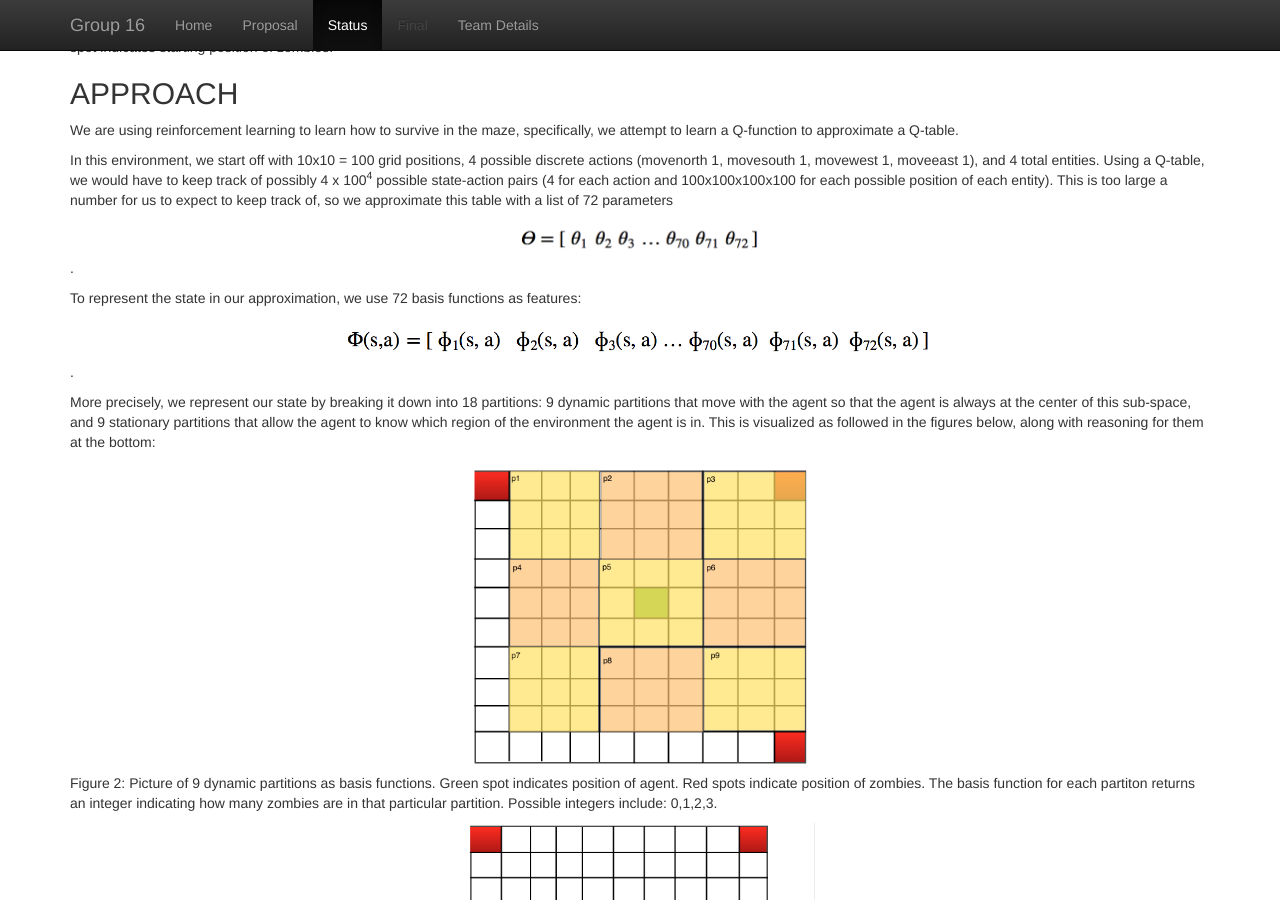
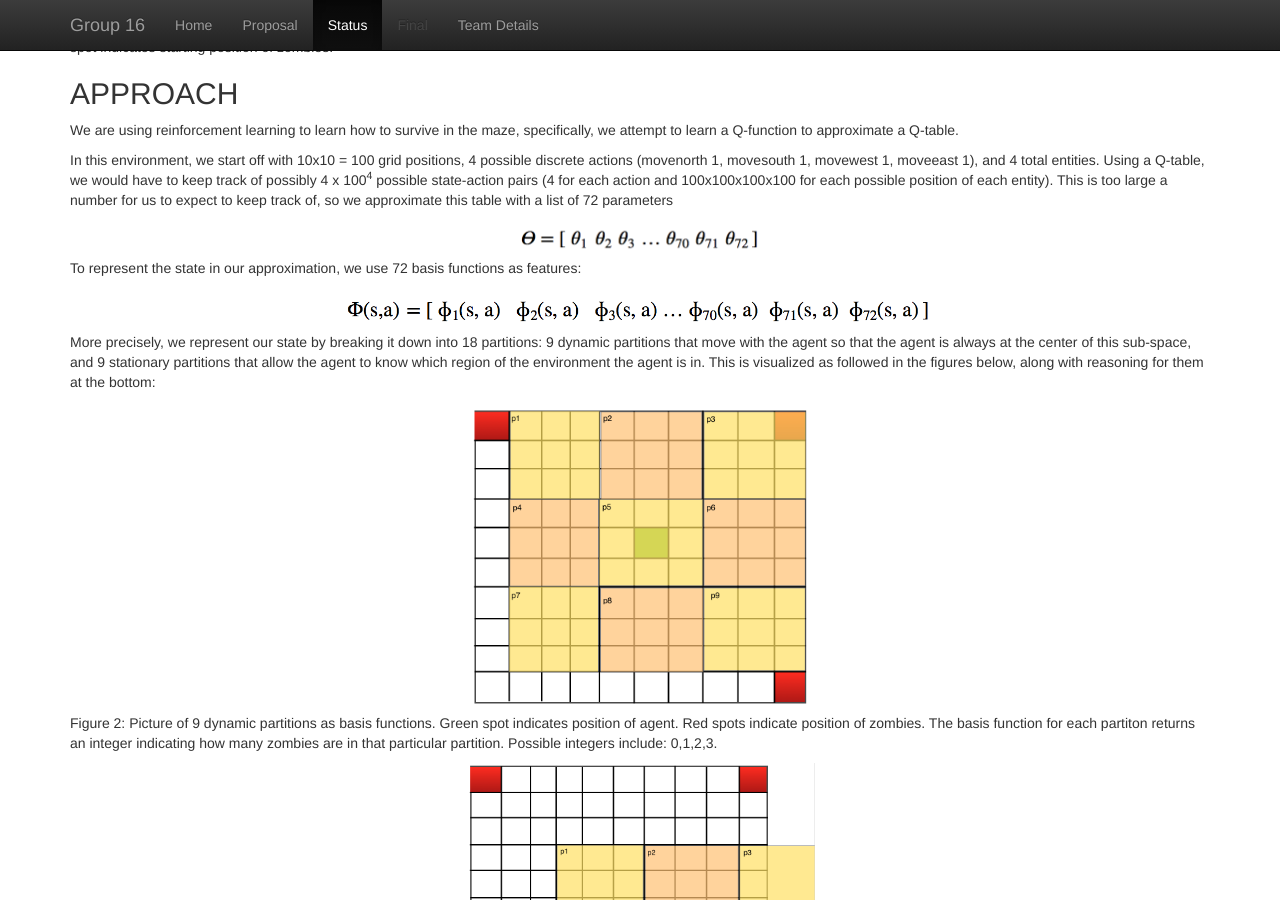
Before and after one commit to becamorin20/Group-16, a Jekyll site: the page built from docs/status.md, in a window 1280 px wide and 900 px high, scrolled down 744 px. Built offline with Jekyll 4.4.1, drawn with Linux system fonts in a browser that asks for light colours.

Commit message:
Update status.md

```diff
--- a/docs/status.md
+++ b/docs/status.md
@@ -16,10 +16,10 @@ We are using reinforcement learning to learn how to survive in the maze, specifi
 In this environment, we start off with 10x10 = 100 grid positions, 4 possible discrete actions (movenorth 1, movesouth 1, movewest 1, moveeast 1), and 4 total entities.
 Using a Q-table, we would have to keep track of possibly 4 x 100<sup>4</sup> possible state-action pairs (4 for each action and 100x100x100x100 for each possible position of each entity).
 This is too large a number for us to expect to keep track of, so we approximate this table with a list of 72 parameters
-<div align="center"><img src="https://github.com/becamorin20/Group-16/blob/master/docs/images/theta_list.png" width="250"></div>.
+<div align="center"><img src="https://github.com/becamorin20/Group-16/blob/master/docs/images/theta_list.png" width="250"></div>
 
 To represent the state in our approximation, we use 72 basis functions as features:
-<div align="center"><img src="https://github.com/becamorin20/Group-16/blob/master/docs/images/basis_functions.png" width="600"></div>.
+<div align="center"><img src="https://github.com/becamorin20/Group-16/blob/master/docs/images/basis_functions.png" width="600"></div>
 
 More precisely, we represent our state by breaking it down into 18 partitions: 9 dynamic partitions that move with the agent so that the agent is always at the center of this sub-space, and 9 stationary partitions that allow the agent to know which region of the environment the agent is in.
 This is visualized as followed in the figures below, along with reasoning for them at the bottom:
```
